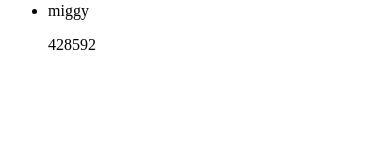
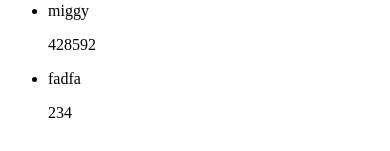
Before and after one commit to miguelluhulima/fsopen-exercises, a React (Vite) app in the folder part2/phonebook/: page / in a window 390 px wide. Shown: the part 690-841 px from the top of the page. Built offline with nearby package versions, Linux system fonts and the light colour scheme; data requests are answered from the project's data file.

Commit message:
2.13 submission, phonebook

```diff
--- a/part2/phonebook/db.json
+++ b/part2/phonebook/db.json
@@ -34,6 +34,11 @@
       "id": "ffb7",
       "name": "miggy",
       "number": "428592"
+    },
+    {
+      "id": "5fa2",
+      "name": "fadfa",
+      "number": "234"
     }
   ]
 }
--- a/part2/phonebook/src/App.jsx
+++ b/part2/phonebook/src/App.jsx
@@ -1,6 +1,6 @@
 import { useState, useEffect } from 'react'
 
-import axios from 'axios'
+import phonebookService from './services/phonebook'
 
 import Filter from './components/Filter'
 import PersonForm from './components/PersonForm'
@@ -12,10 +12,10 @@ const App = () => {
   const [newNumber, setNewNumber] = useState('')
 
   useEffect(() => {
-    axios
-      .get('http://localhost:3001/persons')
-      .then(response => {
-        setPersons(response.data)
+    phonebookService
+      .getAll()
+      .then(initialPersons => {
+        setPersons(initialPersons)
       })
   }, [])
 
@@ -35,10 +35,10 @@ const App = () => {
     if (persons.some(person => person.name === personObject.name)) {
       alert(`${personObject.name} is already added to phonebook`)
     } else {
-      axios
-        .post('http://localhost:3001/persons', personObject)
-        .then(response => {
-          setPersons(persons.concat(response.data))
+      phonebookService
+        .create(personObject)
+        .then(returnedPerson => {
+          setPersons(persons.concat(returnedPerson))
         })
     }
     setNewName('')
--- /dev/null
+++ b/part2/phonebook/src/services/phonebook.js
@@ -0,0 +1,18 @@
+import axios from 'axios'
+
+const baseUrl = 'http://localhost:3001/persons'
+
+const getAll = () => {
+  const request = axios.get(baseUrl)
+  return request.then(response => response.data)
+}
+
+const create = newObject => {
+  const request = axios.post(baseUrl, newObject)
+  return request.then(response => response.data)
+}
+
+export default {
+  getAll,
+  create
+}
```
